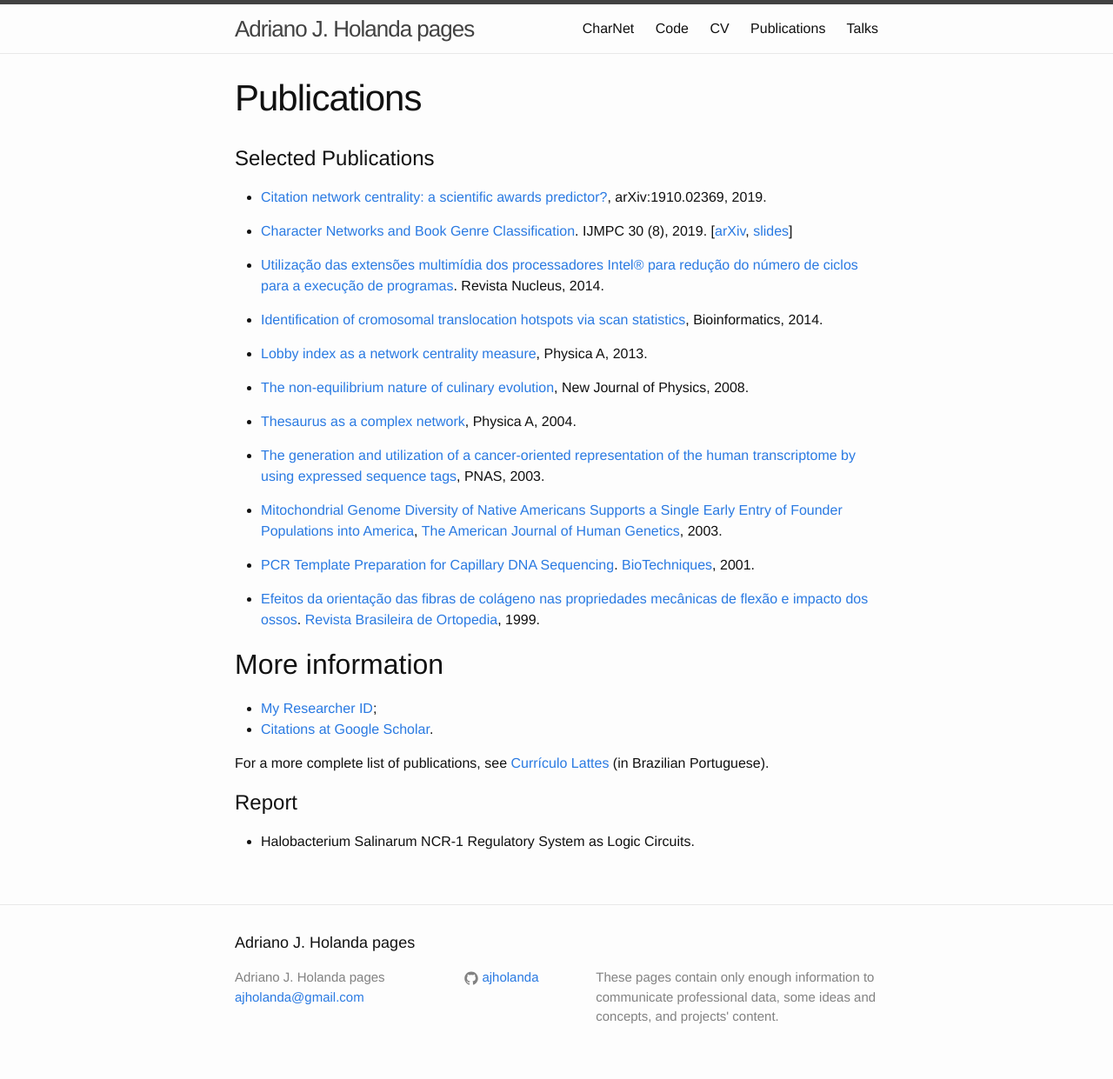
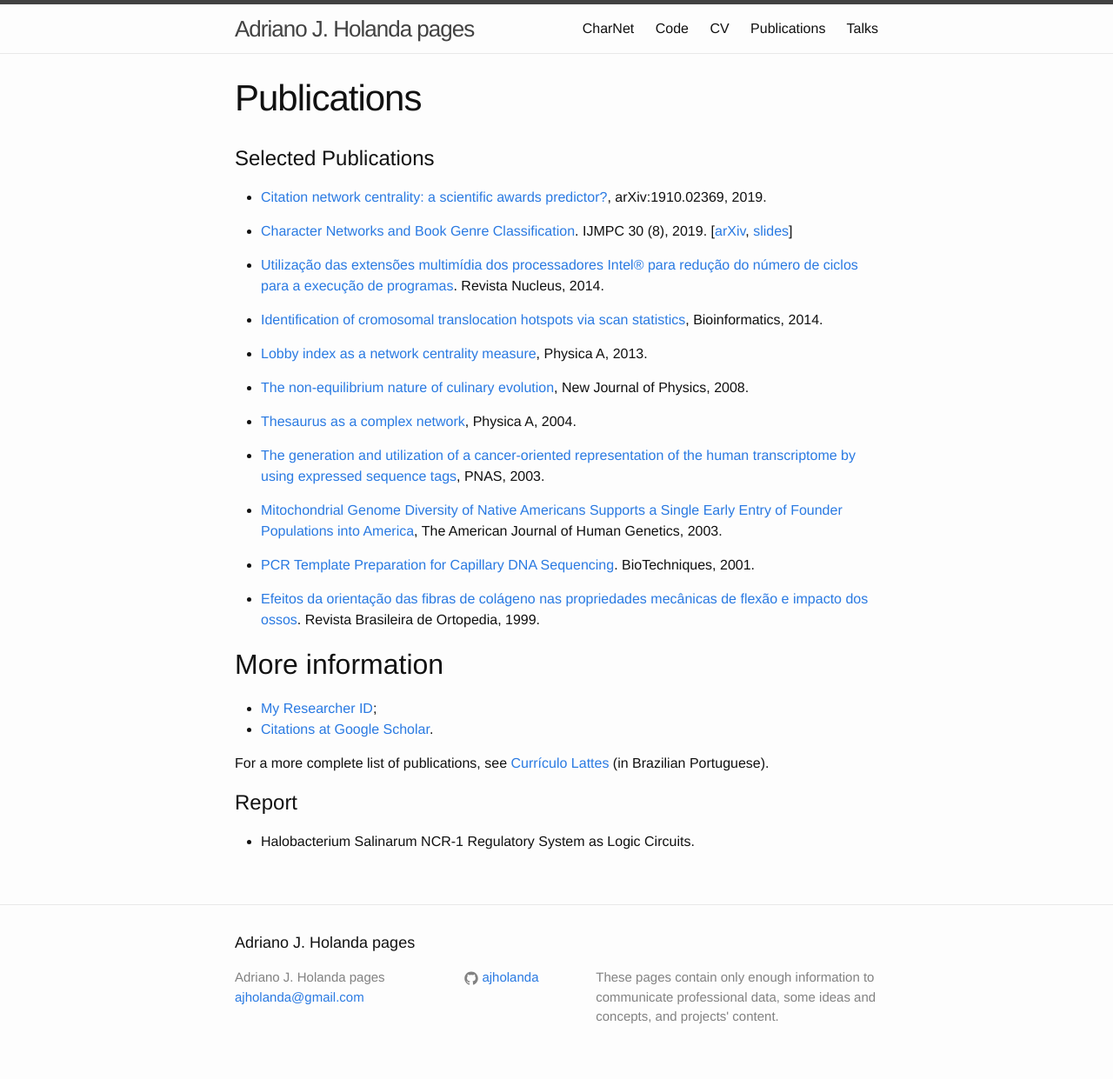
Before and after one commit to ajholanda/ajholanda.github.io, a Jekyll site: the page built from manuscripts.md, in a window 1280 px wide. Shown: the whole page at 87% size. Built offline with Jekyll 4.4.1, drawn with Linux system fonts in a browser that asks for light colours; part of the change alters nothing that is shown.

```diff
--- a/manuscripts.md
+++ b/manuscripts.md
@@ -36,11 +36,11 @@ permalink: /manuscripts/
 
 - [The generation and utilization of a cancer-oriented representation of the human transcriptome by using expressed sequence tags](https://www.pnas.org/content/100/23/13418), PNAS, 2003.
 
-- [Mitochondrial Genome Diversity of Native Americans Supports a Single Early Entry of Founder Populations into America](https://www.cell.com/ajhg/fulltext/S0002-9297(07)60049-4), [The American Journal of Human Genetics](https://www.cell.com/ajhg/home), 2003.
+- [Mitochondrial Genome Diversity of Native Americans Supports a Single Early Entry of Founder Populations into America](https://www.cell.com/ajhg/fulltext/S0002-9297(07)60049-4), The American Journal of Human Genetics, 2003.
 
-- [PCR Template Preparation for Capillary DNA Sequencing](https://www.researchgate.net/publication/12076979_PCR_Template_Preparation_for_Capillary_DNA_Sequencing). [BioTechniques](https://www.biotechniques.com/), 2001.
+- [PCR Template Preparation for Capillary DNA Sequencing](https://pubmed.ncbi.nlm.nih.gov/11256382/). BioTechniques, 2001.
 
-- [Efeitos da orientação das fibras de colágeno nas propriedades mecânicas de flexão e impacto dos ossos](https://www.researchgate.net/publication/35986000_Efeitos_da_orientacao_das_fibras_de_colageno_nas_propriedades_mecanicas_de_flexao_e_impacto_dos_ossos). [Revista Brasileira de Ortopedia](http://www.rbo.org.br/), 1999.
+- [Efeitos da orientação das fibras de colágeno nas propriedades mecânicas de flexão e impacto dos ossos](https://rbo.org.br/about-the-authors/1662/pt-BR). Revista Brasileira de Ortopedia, 1999.
 
 ## More information
 
```
